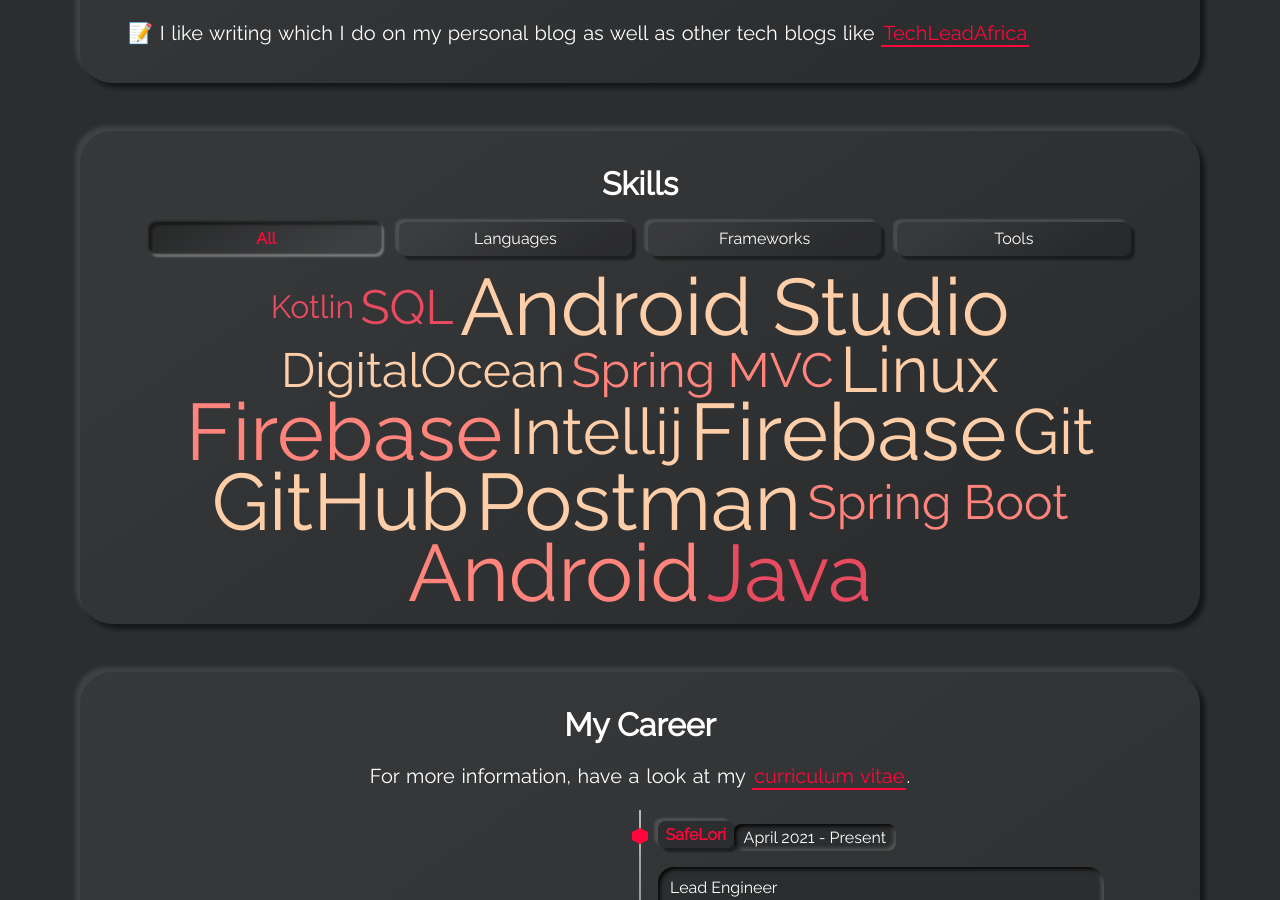
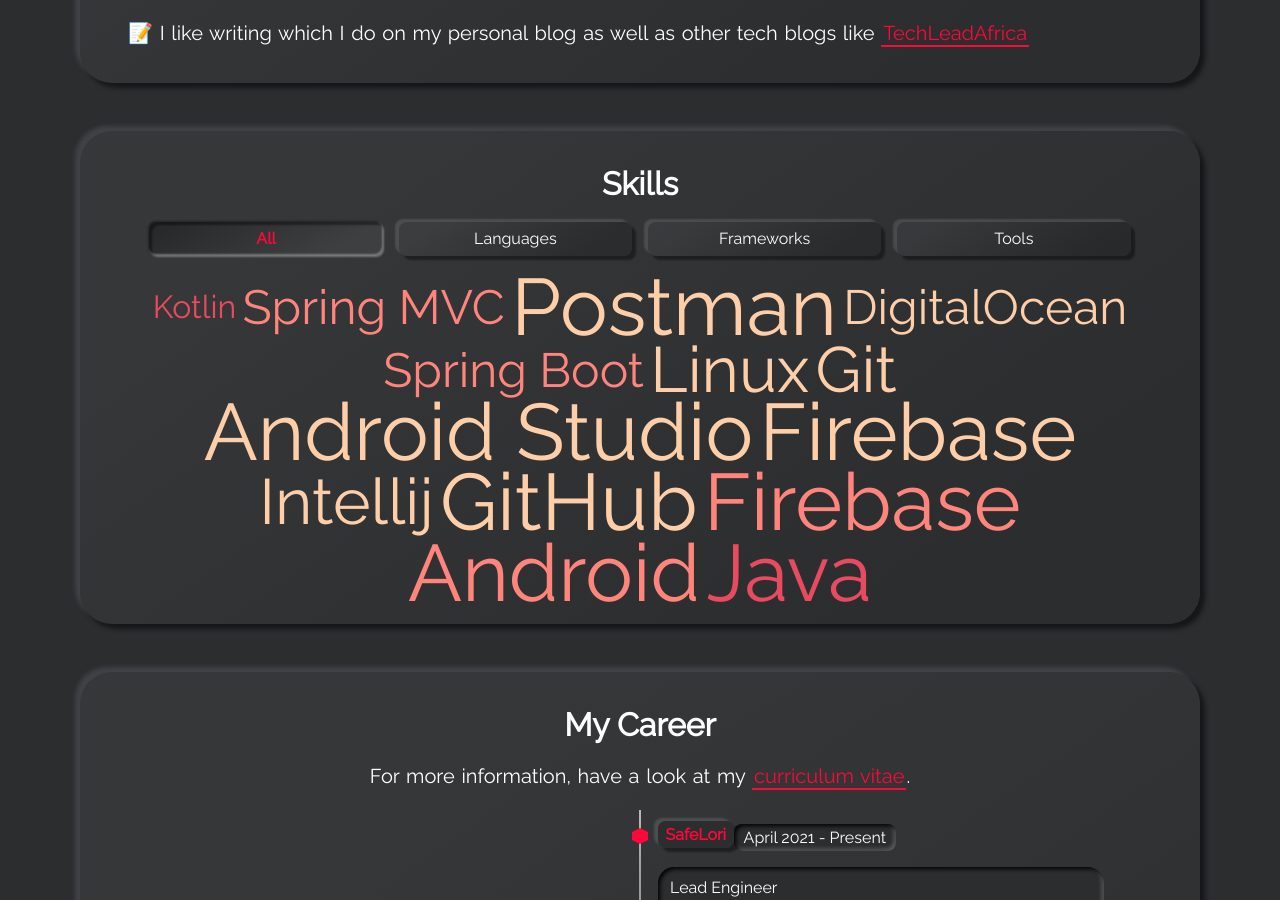
Before and after one commit to giddy-mpungu/giddy-mpungu.github.io, a Jekyll site: the page built from index.html, in a window 1280 px wide and 900 px high, scrolled down 1329 px. Built offline with Jekyll 4.4.1, drawn with Linux system fonts in a browser that asks for light colours.

Commit message:
Update skills-languages.yml

```diff
--- a/_data/skills-languages.yml
+++ b/_data/skills-languages.yml
@@ -10,6 +10,3 @@
 
 - name: Kotlin
   weight: 2
-
-- name: SQL
-  weight: 3
```
